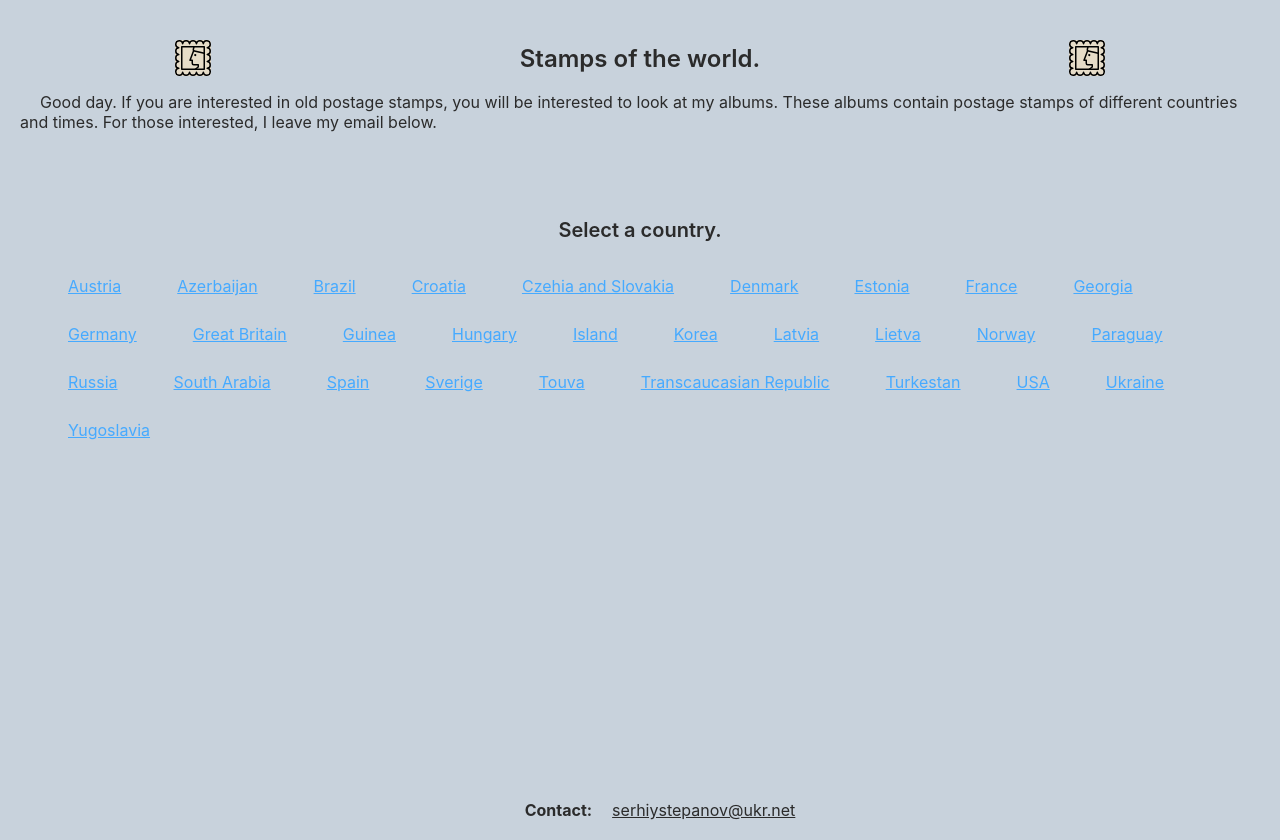
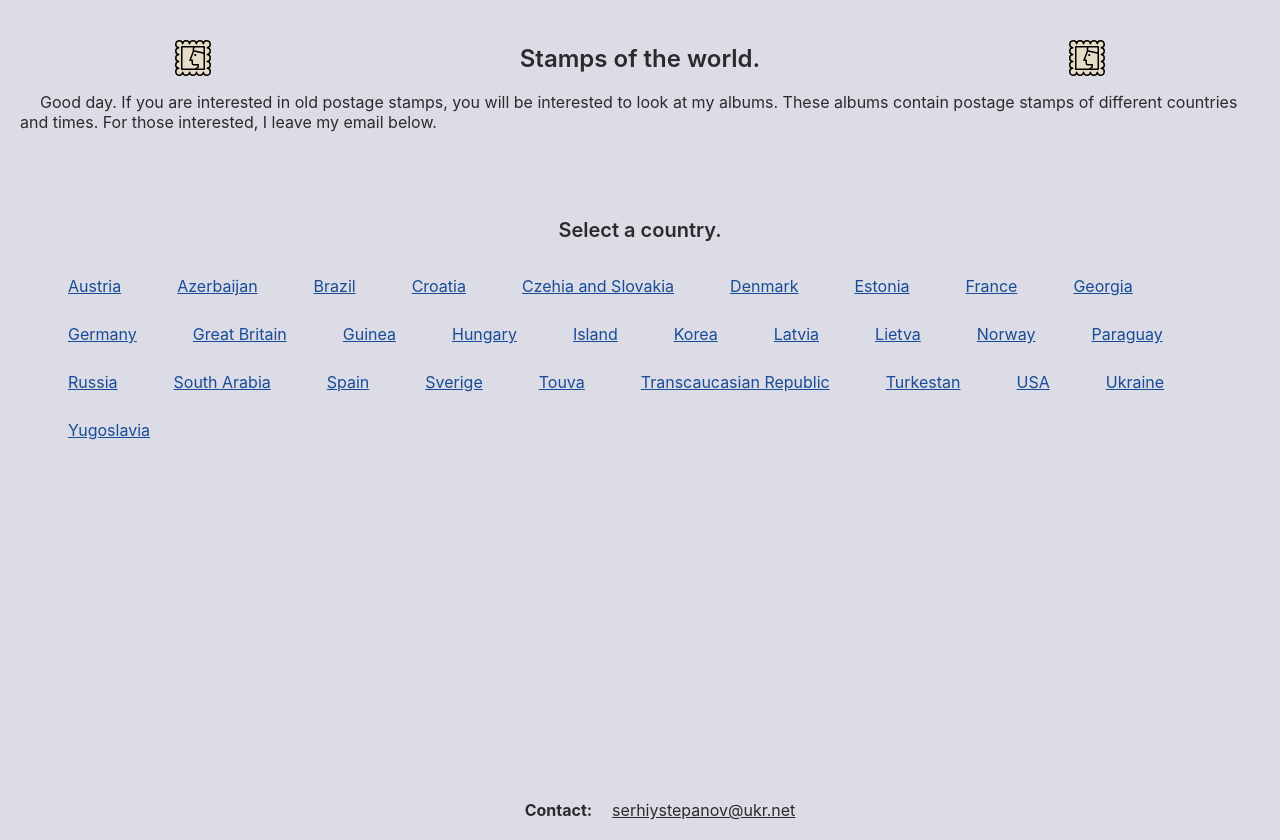
Before and after one commit to SerhiyStepanov/stamps, a React (Create React App) app: page / in a window 1280 px wide. Built offline with nearby package versions, Linux system fonts and the light colour scheme.

Commit message:
change color css

```diff
--- a/src/index.css
+++ b/src/index.css
@@ -17,10 +17,10 @@ code {
 }
 
 :root {
-  --background-color: rgb(200, 210, 220);
+  --background-color: rgb(220, 220, 230);
   --dark-color: rgb(43, 43, 43);
-  --link-color: rgb(70, 170, 255);
-  --accent-color: rgb(255, 100, 0);
+  --link-color: rgb(25, 75, 150);
+  --accent-color: rgb(255, 100, 50);
 }
 
 #root,
```
